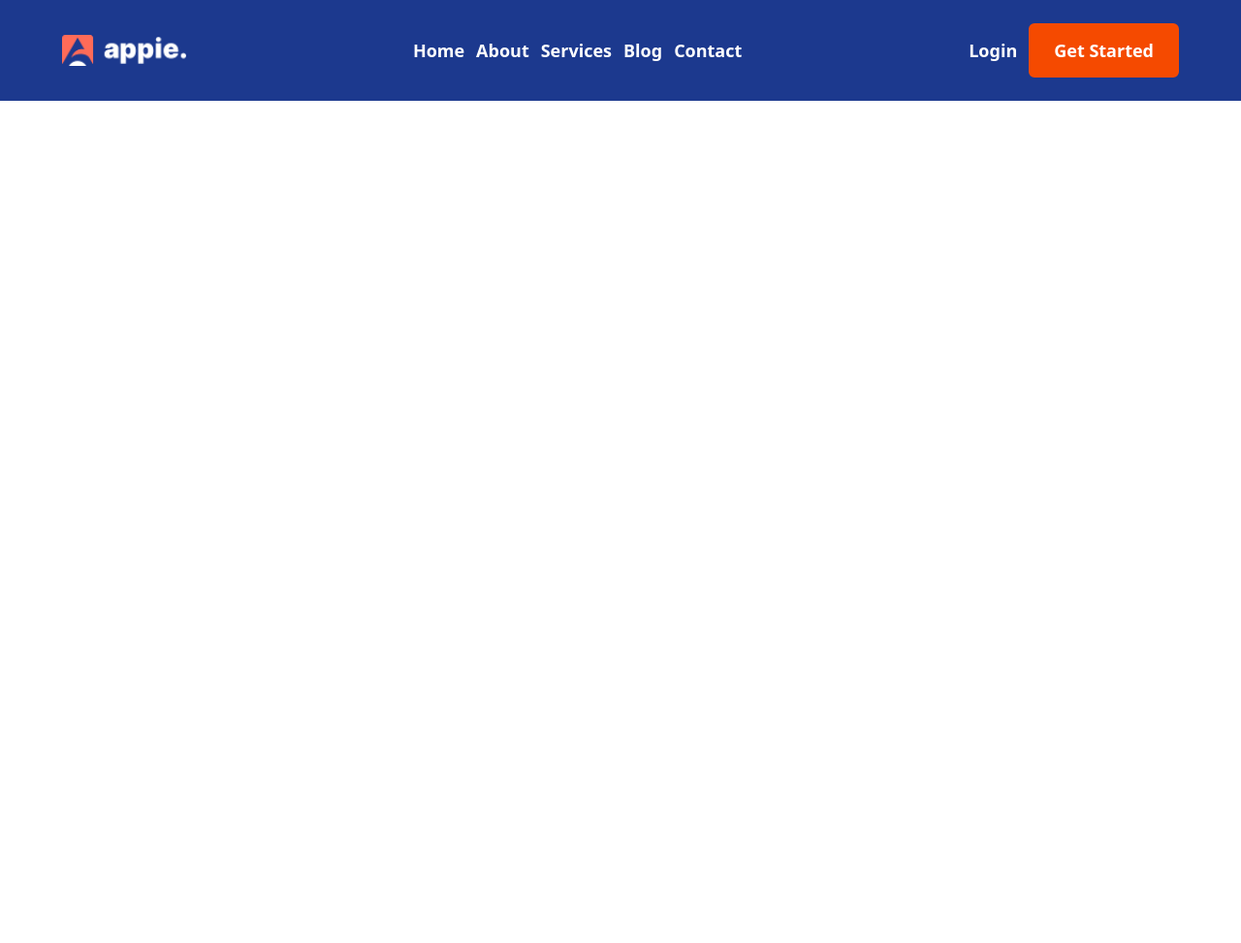
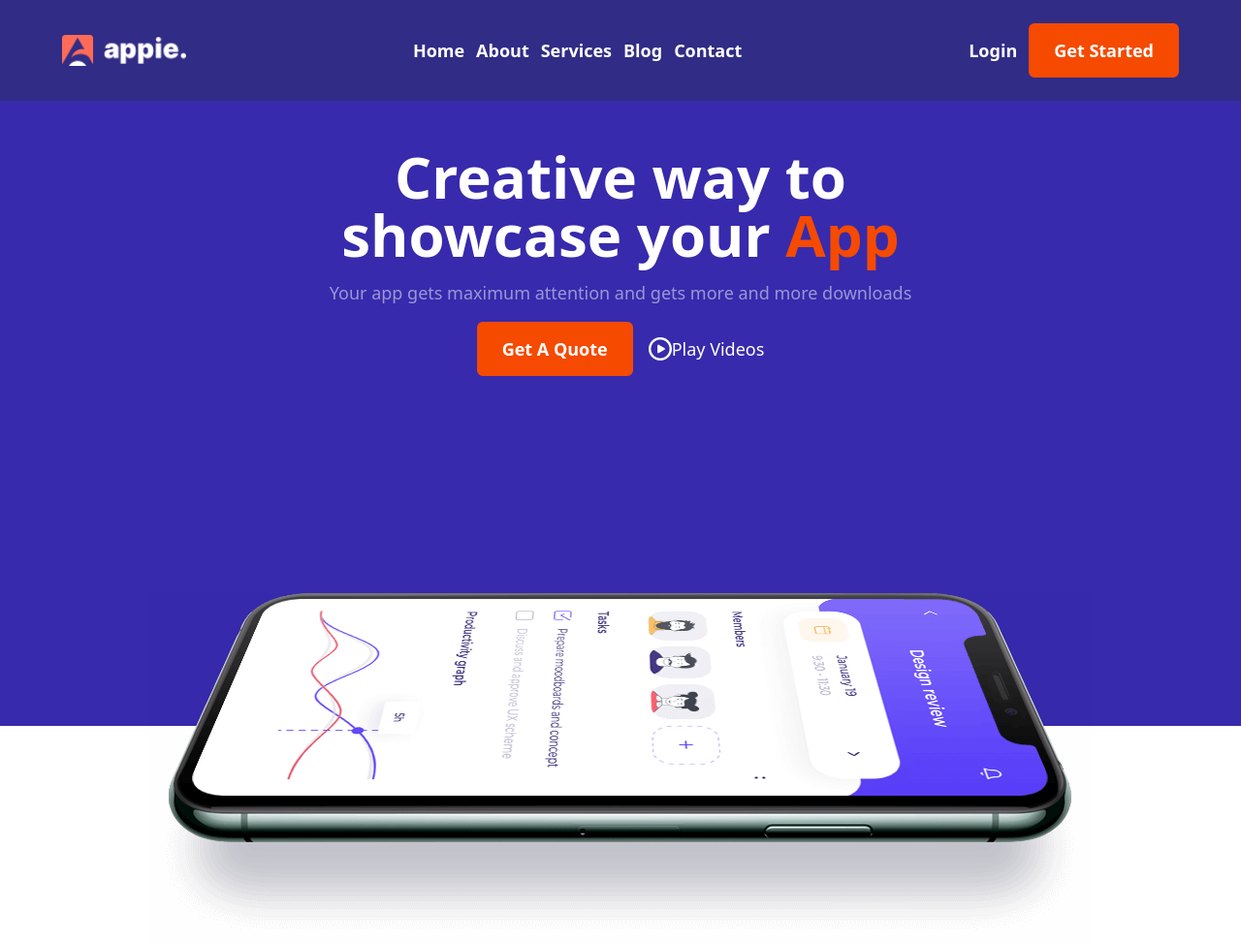
Before and after one commit to Taanveer22/App-Store-Web, a plain HTML site: page index.html in a window 1280 px wide. Shown: the whole page at 97% size. Before the commit the page ends 800 px from the top, so only its background shows below. Drawn offline with nearby package versions, Linux system fonts and the light colour scheme.

Commit message:
alhamdulliah banner done

```diff
--- a/index.html
+++ b/index.html
@@ -10,8 +10,9 @@
 
 <body>
 
-    <header class="bg-blue-900 py-6">
+    <header class="bg-indigo-900 py-6">
 
+        <!-- navbar start here -->
         <nav class="container mx-auto px-8 sm:px-16 flex items-center justify-between">
 
             <div class="w-32">
@@ -33,15 +34,51 @@
                     Started</button>
             </div>
 
-                <div class="w-12 lg:hidden">
+            <div class="w-8 lg:hidden">
                 <img class="w-full" src="./assets/hamburger.png" alt="">
             </div>
-
 
         </nav>
 
     </header>
 
+
+    <main>
+
+        <!-- banner start here -->
+        <section class="bg-indigo-800 pt-12">
+
+            <div class="container mx-auto flex justify-center items-center px-8 sm:px-16">
+                <div class="text-white text-center space-y-4">
+                    <h1 class="text-3xl md:text-6xl font-bold">Creative way to <br>
+                        showcase your <span class="text-orange-600">App</span> </h1>
+                    <p class="text-lg font-normal opacity-50">Your app gets maximum attention and gets more and more downloads</p>
+
+                    <div class="flex justify-center space-x-4">
+                        <button
+                            class="bg-orange-600 px-6 py-3 rounded-md hover:bg-transparent border-2 border-orange-600 text-white font-semibold text-lg">Get
+                            A Quote</button>
+
+                        <button class="flex items-center ">
+                            <img class="" src="./assets/play-button.png" alt="">
+                            <p class="text-lg font-normal">Play Videos</p>
+                        </button>
+                    </div>
+                </div>
+            </div>
+
+            <div class="container mx-auto flex justify-center items-center translate-y-24 md:translate-y-48 lg:translate-y-56 px-8 sm:px-16">
+                <img src="./assets/hero-thumb-4.png" alt="">
+            </div>
+
+        </section>
+
+    </main>
+
+
+
+
+
 </body>
 
 </html>
```
Lines whose indentation alone changed are shown as unchanged.
